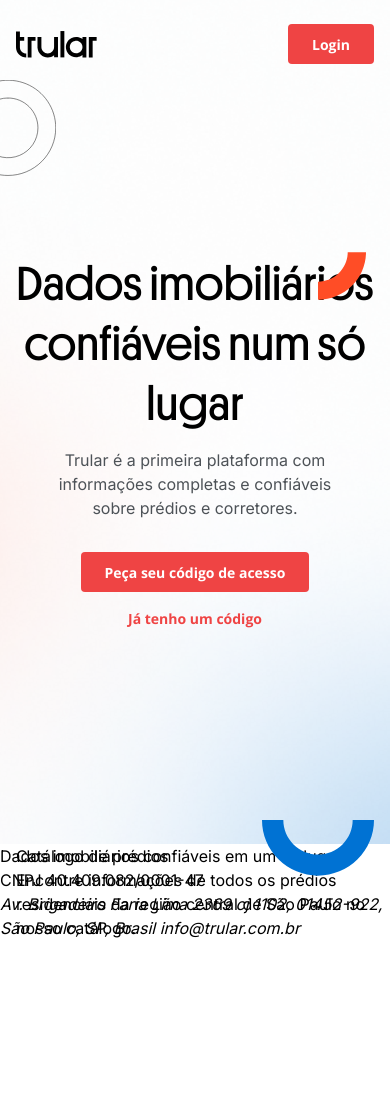
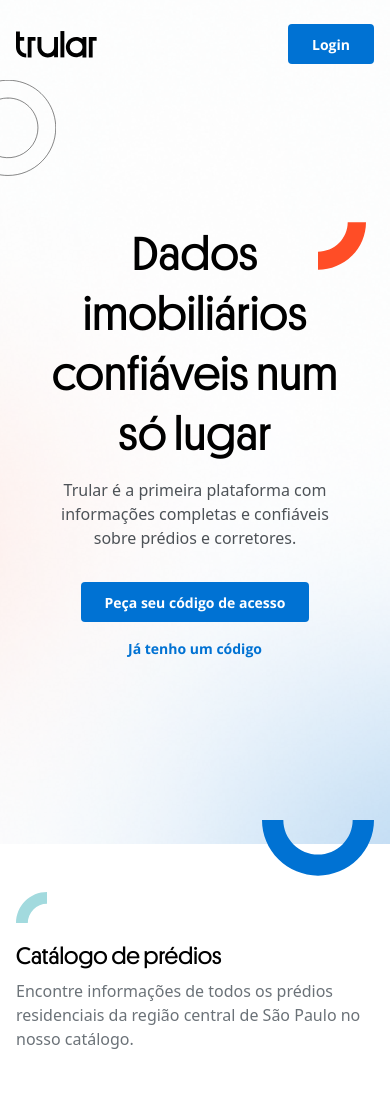
Before and after one commit to gabrielmelo/trular-landing-page, a website built with Parcel: page trular-static/index.html in a window 390 px wide. Shown: the top 1100 px of the page. Built offline with nearby package versions, Linux system fonts and the light colour scheme.

Commit message:
Configuration layout and components

```diff
--- a/trular-static/index.html
+++ b/trular-static/index.html
@@ -14,13 +14,12 @@
   <meta name="description" content="trular - dados imobiliários confiáveis em um só lugar">
 
   <!-- Favicons -->
-  <!-- TODO: favicon dark mode -->
   <link rel="shortcut icon" href="/favicon.svg" type="image/svg+xml">
 
   <!-- Stylesheets -->
   <link rel="stylesheet" href="./src/styles/global.scss">
+  <link rel="stylesheet" href="./src/styles/components.scss">
   <link rel="stylesheet" href="./src/styles/layout.scss">
-  <link rel="stylesheet" href="./src/styles/components.scss">
 
   <link rel="stylesheet" href="./src/assets/fonts/platform.css">
 
@@ -40,14 +39,6 @@
 </head>
 
 <body>
-  <!-- Google Tag Manager (noscript) -->
-  <!-- <noscript>
-    <iframe src=“https://www.googletagmanager.com/ns.html?id=GTM-PQKCCN5” height=“0" width=“0”
-            style=“display:none;visibility:hidden”>
-    </iframe>
-  </noscript> -->
-  <!-- End Google Tag Manager (noscript) -->
-
   <header class="l-header">
     <div class="l-header__container">
       <div id="navigationBrand">
@@ -58,19 +49,19 @@
       </div>
 
       <div class="signin-button">
-        <button type="button" id="signButton" class="button button--primary">Login</button>
+        <button type="button" class="button button--primary">Login</button>
       </div>
     </div>
   </header>
 
   <main class="l-main-content" role="main">
     <!-- hero -->
-    <section class="hero h-screen" role="banner">
+    <section class="h-screen hero" role="banner">
       <span id="illustration1">
         <img src="./src/assets/images/illustration1.svg">
       </span>
 
-      <div class="container mx-auto px-4">
+      <div class="container flex items-center justify-center">
         <div class="hero__content">
           <span id="illustration3">
             <img src="./src/assets/images/illustration3.svg">
@@ -81,9 +72,9 @@
             corretores.</p>
 
           <div class="buttons flex-col mt-8">
-            <button type="button" class="button button--primary">Peça seu código de
+            <button type="button" class="button button--primary bg-primary">Peça seu código de
               acesso</button>
-            <a href="#" class="button button--secondary">Já tenho um código</a>
+            <a href="#" class="button button--secondary text-primary">Já tenho um código</a>
           </div>
 
           <span id="illustration2">
@@ -99,16 +90,18 @@
     <!-- end hero -->
 
     <!-- Section one -->
-    <section class="block h-screen">
-      <div class="container mx-auto px-4">
+    <section class="block h-screen pt-12">
+      <div class="container">
         <div class="block__content">
           <div class="block__texts">
-            <h1>Catálogo de prédios</h1>
-            <p>Encontre informações de todos os prédios residenciais da região central de São Paulo no nosso catálogo.
+            <img src="./src/assets/images/block2-illustration.svg" class="mb-4 md:mb-14 md:w-24">
+            <h1 class="block__heading text-2xl md:text-5xl mb-2 md:mb-4">Catálogo de prédios</h1>
+            <p class="block__excerpt text-base md:text-xl md:w-96">
+              Encontre informações de todos os prédios residenciais da região central de São Paulo no nosso catálogo.
             </p>
           </div>
 
-          <div class="images">
+          <div class="block__image">
             <!-- <img src="/static/images/section-1.png" alt="Section 1 alt"> -->
           </div>
         </div>
@@ -118,7 +111,7 @@
 
     <!-- Section two -->
     <section class="block h-screen" id="corretores">
-      <div class="container mx-auto px-4">
+      <div class="container flex items-center justify-center">
         <div class="block__content">
           <h1>Detalhes sobre cada imóvel</h1>
           <p>Acesse dados validados sobre o tipo e número de unidades em cada prédio, assim como também o preço final de
@@ -199,27 +192,6 @@
 
   </main>
 
-  <footer class="l-footer" id="footer">
-    <div class="l-footer__container">
-      <div class="l-footer__content">
-        <div class="signature">
-          <!-- <img src="/static/logo.svg" alt="trular"> -->
-          <span>Dados imobiliários confiáveis em um só lugar.</span>
-        </div>
-
-        <div class="more-information">
-          <span>CNPJ 40.409.082/0001-47</span>
-
-          <address>
-            Av. Brigadeiro Faria Lima 2369 cj 1102, 01452-922, São Paulo, SP, Brasil
-
-            <a href="mailto:info@trular.com.br">info@trular.com.br</a>
-          </address>
-        </div>
-      </div>
-    </div>
-
-  </footer>
 
   <script type="module" defer src="src/scripts/index.js"></script>
 
--- a/trular-static/package.json
+++ b/trular-static/package.json
@@ -9,7 +9,6 @@
   },
   "license": "MIT",
   "devDependencies": {
-    "@babel/preset-react": "^7.14.5",
     "@parcel/transformer-sass": "2.0.0-beta.2",
     "autoprefixer": "^10.3.1",
     "cz-conventional-changelog": "3.3.0",
--- a/trular-static/src/styles/components.scss
+++ b/trular-static/src/styles/components.scss
@@ -1,26 +1,56 @@
-/*
-* Components
-*/
+/* Buttons */
+.buttons {
+  @apply flex space-y-2 md:space-y-4;
+}
 
-// Hero
+button,
+.button,
+a.button {
+  font-family: 'Open Sans', sans-serif;
+  @apply font-bold text-center text-sm py-2 px-6 rounded h-10 leading-normal md:text-base;
+  @apply transition duration-300 ease-in-out;
+
+  &--primary {
+    @apply text-white bg-primary;
+  }
+
+  &--secondary {
+    @apply text-primary;
+  }
+}
+
+/* Block */
+.block {
+  &__heading {
+    font-family: 'Platform';
+  }
+
+  &__excerpt {
+    color: #6b7278;
+  }
+}
+
+/* Hero */
 .hero {
   @apply text-center flex items-center justify-center relative;
-  background: url('../assets/images/hero-bg.png') no-repeat fixed bottom center;
+  background: url('/src/assets/images/hero-bg.png') no-repeat fixed bottom
+    center;
   background-size: cover;
 
   @screen md {
-    background: url('../assets/images/hero-desktop-bg.png') no-repeat fixed
+    background: url('/src/assets/images/hero-desktop-bg.png') no-repeat fixed
       bottom center;
     background-size: cover;
   }
 
   &__content {
-    @apply relative flex items-center flex-col pt-12;
+    @apply relative flex items-center flex-col flex-grow pt-12;
   }
 
   &__heading {
+    font-family: 'Platform', 'Inter', sans-serif;
+    max-width: 328px;
     @apply text-5xl text-center leading-tight;
-    font-family: 'Platform';
 
     @screen lg {
       @apply text-7xl;
@@ -39,57 +69,17 @@
   }
 }
 
-// Navigation
-.navigation {
-  @apply px-10 max-w-4xl;
-
-  @screen md {
-    @apply text-base text-gray-900 justify-between items-center;
-  }
-}
-
-// Buttons
-.buttons {
-  @apply flex space-y-2 md:space-y-4;
-}
-
-button,
-.button,
-a.button {
-  @apply font-bold text-center text-sm py-2 px-6 rounded h-10 leading-normal md:text-base;
-  font-family: 'Open Sans', sans-serif;
-
-  transition: filter 300ms ease-in-out;
-
-  &:hover {
-    filter: brightness(0.9);
-  }
-
-  &--primary {
-    @apply text-white bg-red-500;
-  }
-
-  &--secondary {
-    @apply text-red-500;
-  }
-}
-
-// Block
-.block {
-  @apply h-screen;
-  scroll-snap-align: start;
-}
-
+/* Illustrations */
 #illustration1 {
   @apply absolute -left-10 top-20 w-24 h-24 md:w-52 md:-top-20 md:left-60;
 }
 
 #illustration2 {
-  @apply absolute md:-bottom-20 md:left-40 hidden md:block;
+  @apply absolute md:-bottom-20 md:left-0 hidden md:block;
 }
 
 #illustration3 {
-  @apply absolute top-12 right-2 w-12 md:w-28 md:right-32 md:top-0;
+  @apply absolute top-12 right-2 w-12 md:w-28 md:right-0 md:top-0;
 }
 
 #illustration4 {
--- a/trular-static/src/styles/global.scss
+++ b/trular-static/src/styles/global.scss
@@ -1,28 +1,15 @@
+/*************
+ * Tailwind
+ *************/
+
 @tailwind base;
-@tailwind components;
 @tailwind utilities;
 
-:root {
-  --headerHeight: 80px;
-  --color-accent: '#0072D3';
+.container {
+  max-width: 1105px;
+  width: 100%;
+  margin-left: auto;
+  margin-right: auto;
+
+  @apply px-4 md:px-0;
 }
-
-body {
-  -webkit-font-smoothing: antialiased;
-}
-
-body,
-input,
-textarea {
-  font-family: 'Inter', sans-serif;
-  font-weight: 400;
-}
-
-button {
-  cursor: pointer;
-}
-
-[disabled] {
-  opacity: 0.6;
-  cursor: not-allowed;
-}
--- a/trular-static/src/styles/layout.scss
+++ b/trular-static/src/styles/layout.scss
@@ -1,7 +1,4 @@
-/*
-* Layout
-*/
-
+/* Layout */
 .l-header {
   @apply absolute top-0 z-30 w-full;
   height: var(--headerHeight);
@@ -15,6 +12,7 @@
   }
 }
 
+/* Main Content */
 .l-main-content {
   @apply relative top-0 z-10 h-screen;
 }
--- a/trular-static/tailwind.config.js
+++ b/trular-static/tailwind.config.js
@@ -3,13 +3,24 @@
   darkMode: false, // or 'media' or 'class'
   theme: {
     screens: {
-      'sm': '640px',
-      'md': '768px',
-      'lg': '1440px',
-    }
+      sm: '640px',
+      md: '768px',
+      lg: '1440px',
+    },
+    extend: {
+      colors: {
+        blue: {
+          50: '#E5F3FF',
+        },
+        primary: '#0072D3',
+      },
+    },
   },
   variants: {
     extend: {},
   },
+  corePlugins: {
+    container: false,
+  },
   plugins: [],
-}
+};
```
Also changed, not shown: trular-static/src/assets/images/block2-illustration.svg (added), trular-static/src/assets/images/building-card2.svg (added), trular-static/src/assets/images/catalog-image.svg (added), 2 other files.
